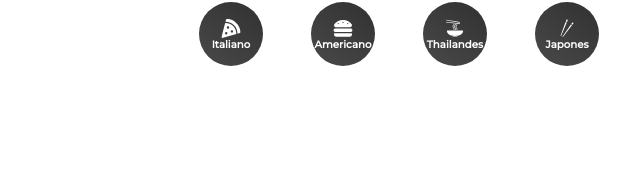
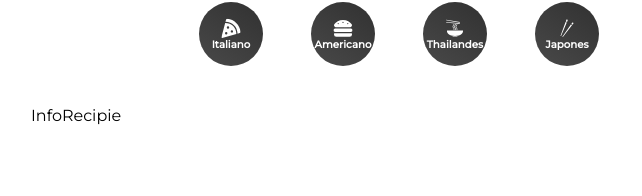
Before and after one commit to Joaovvalentim/dochef-recipe, a React (Create React App) app: page /info/1 in a window 1280 px wide. Shown: the part 99-295 px from the top of the page, without its empty margins (225-867 px from the left). Built offline with nearby package versions, Linux system fonts and the light colour scheme.

Commit message:
Add Informação da receita

```diff
--- a/src/components/Trending.js
+++ b/src/components/Trending.js
@@ -1,5 +1,6 @@
 import { useEffect, useState } from "react";
 import { Splide, SplideSlide } from '@splidejs/react-splide';
+import { Link } from "react-router-dom";
 import '@splidejs/react-splide/css';
 import './Trending.css';
 
@@ -15,9 +16,9 @@
     const getTrending = async () => {
 
         const check = localStorage.getItem('trending');
-        if(check){
+        if (check) {
             setTrending(JSON.parse(check));
-        }else{
+        } else {
             const api = await fetch(`https://api.spoonacular.com/recipes/random?apiKey=${process.env.REACT_APP_API_KEY}&number=10`)
             const data = await api.json()
             localStorage.setItem("trending", JSON.stringify(data.recipes))
@@ -59,15 +60,17 @@
                         },
                         focus: "center",
                         gap: '2em',
-                      updateOnMove : true,
+                        updateOnMove: true,
                     }}>
                     {trending.map((recipe) => {
                         return (
                             <SplideSlide key={recipe.id}>
                                 <div className="card">
+                                    <Link to={'/info/'+ recipe.id}>
                                         <p>{recipe.title}</p>
                                         <img src={recipe.image} alt={recipe.title} />
-                                    <div className="gradient"/>
+                                        <div className="gradient" />
+                                    </Link>
                                 </div>
                             </SplideSlide>
                         )
--- a/src/components/Vegans.js
+++ b/src/components/Vegans.js
@@ -1,5 +1,6 @@
 import { useEffect, useState } from "react";
 import { Splide, SplideSlide } from '@splidejs/react-splide';
+import { Link } from "react-router-dom";
 import '@splidejs/react-splide/css';
 import './Trending.css';
 
@@ -13,9 +14,9 @@
   const getVegan = async () => {
 
     const check = localStorage.getItem('vegan');
-      if(check){
+    if (check) {
       setVegan(JSON.parse(check));
-      }else{
+    } else {
       const api = await fetch(`https://api.spoonacular.com/recipes/random?apiKey=${process.env.REACT_APP_API_KEY}&number=10&tags=vegetarian`)
       const data = await api.json()
       localStorage.setItem("vegan", JSON.stringify(data.recipes))
@@ -60,15 +61,17 @@
               },
             },
             focus: "center",
-              updateOnMove : true,
+            updateOnMove: true,
           }}>
           {vegan.map((recipe) => {
             return (
               <SplideSlide key={recipe.id}>
                 <div className="card">
+                  <Link to={'/info/'+ recipe.id}>
                     <p>{recipe.title}</p>
                     <img src={recipe.image} alt={recipe.title} />
-                            <div className="gradient"/>
+                    <div className="gradient" />
+                  </Link>
                 </div>
               </SplideSlide>
             )
--- /dev/null
+++ b/src/pages/InfoRecipie.js
@@ -0,0 +1,12 @@
+import { useEffect, useState } from 'react'
+import { useParams } from 'react-router-dom'
+
+import React from 'react'
+
+function InfoRecipie() {
+  return (
+    <div>InfoRecipie</div>
+  )
+}
+
+export default InfoRecipie
--- a/src/pages/Pages.js
+++ b/src/pages/Pages.js
@@ -2,6 +2,7 @@
 import Home from './Home'
 import Recipies from './Recipies'
 import Searched from './Searched'
+import InfoRecipie from './InfoRecipie'
 import { Route, Routes } from 'react-router-dom'
 
 
@@ -11,6 +12,7 @@
         <Route path='/' element={<Home/>}/>
         <Route path='/receita/:type' element={<Recipies/>}/>
         <Route path='/pesquisa/:search' element={<Searched/>}/>
+        <Route path='/info/:name' element={<InfoRecipie/>}/>
       </Routes>
   )
 }
```
Lines whose indentation alone changed are shown as unchanged.
